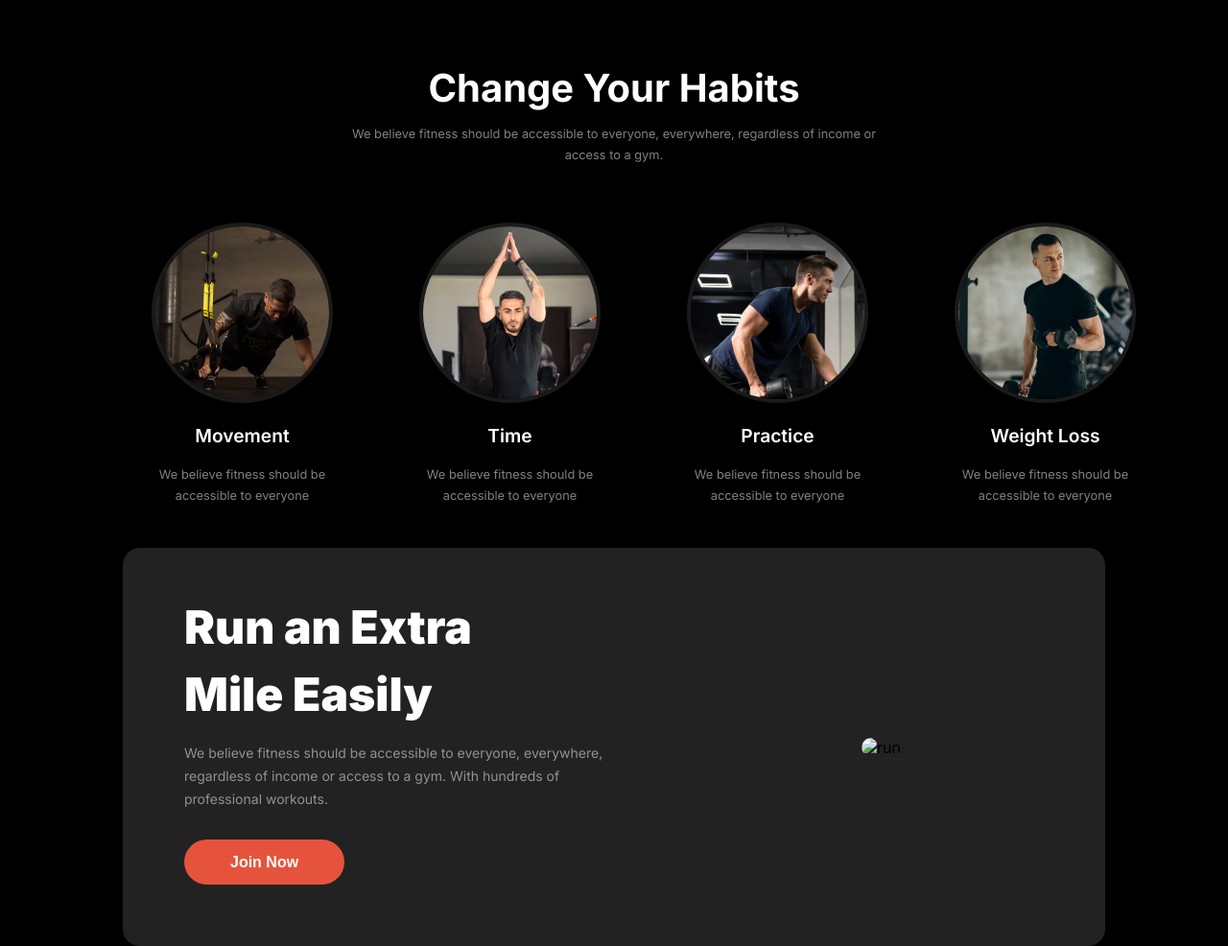
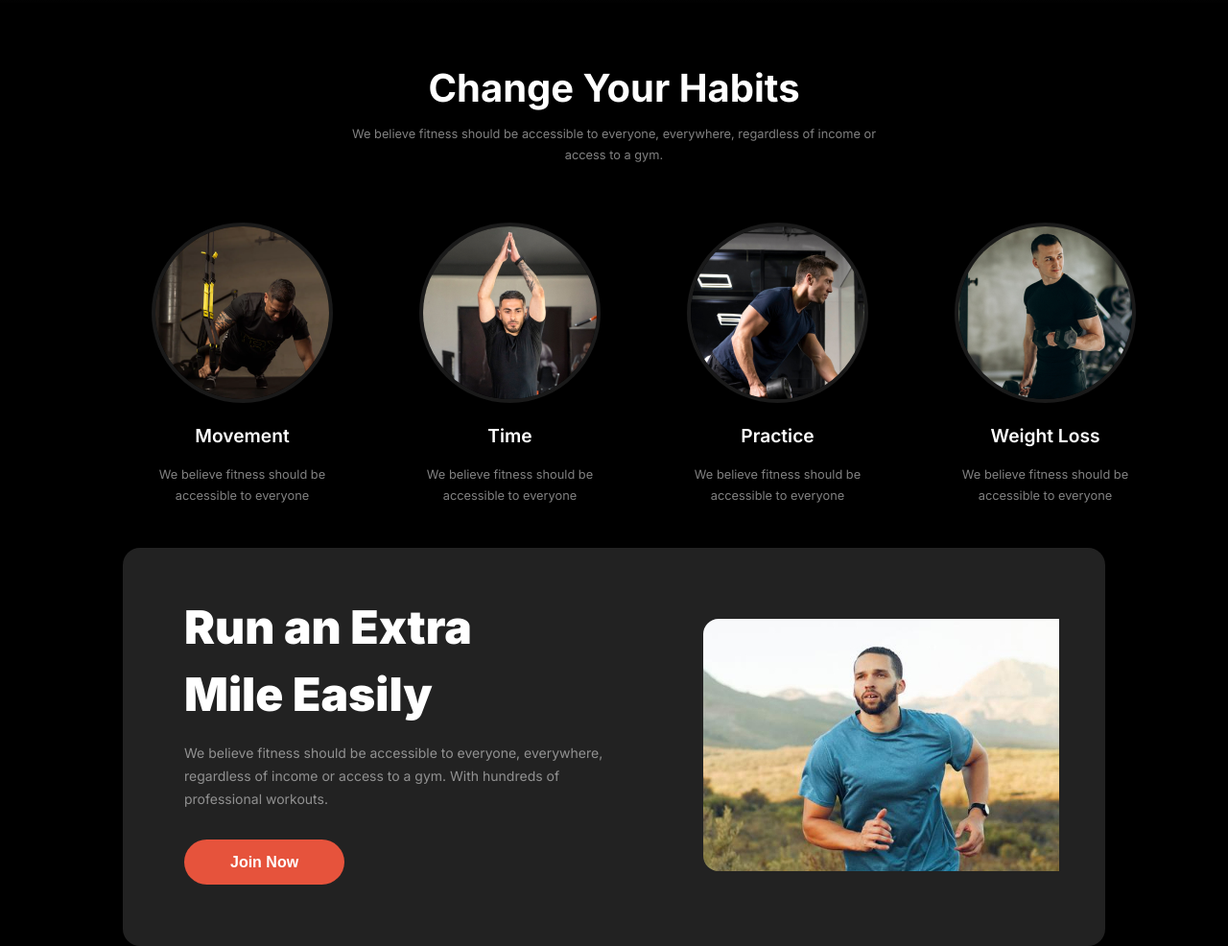
Before and after one commit to sangram-me/b10-assignment-2, a plain HTML site: page index.html in a window 1280 px wide. Shown: the part 677-1663 px from the top of the page at 96% size. Drawn offline with Linux system fonts and the light colour scheme; the site is published under a folder, as on GitHub Pages, so addresses that start at the root find nothing; a web font is replaced by a local one.

Commit message:
run sections problem solved

```diff
--- a/index.html
+++ b/index.html
@@ -80,7 +80,7 @@
                             <button id="run-btn" class="btn-primary">Join Now</button>
                      </div>
                      <div class="run-img">
-                            <img class="unset"  src="/images/run.jpg" alt="run">
+                            <img class="unset"  src="images/run.jpg" alt="run">
                      </div>
 
               </section>
```
